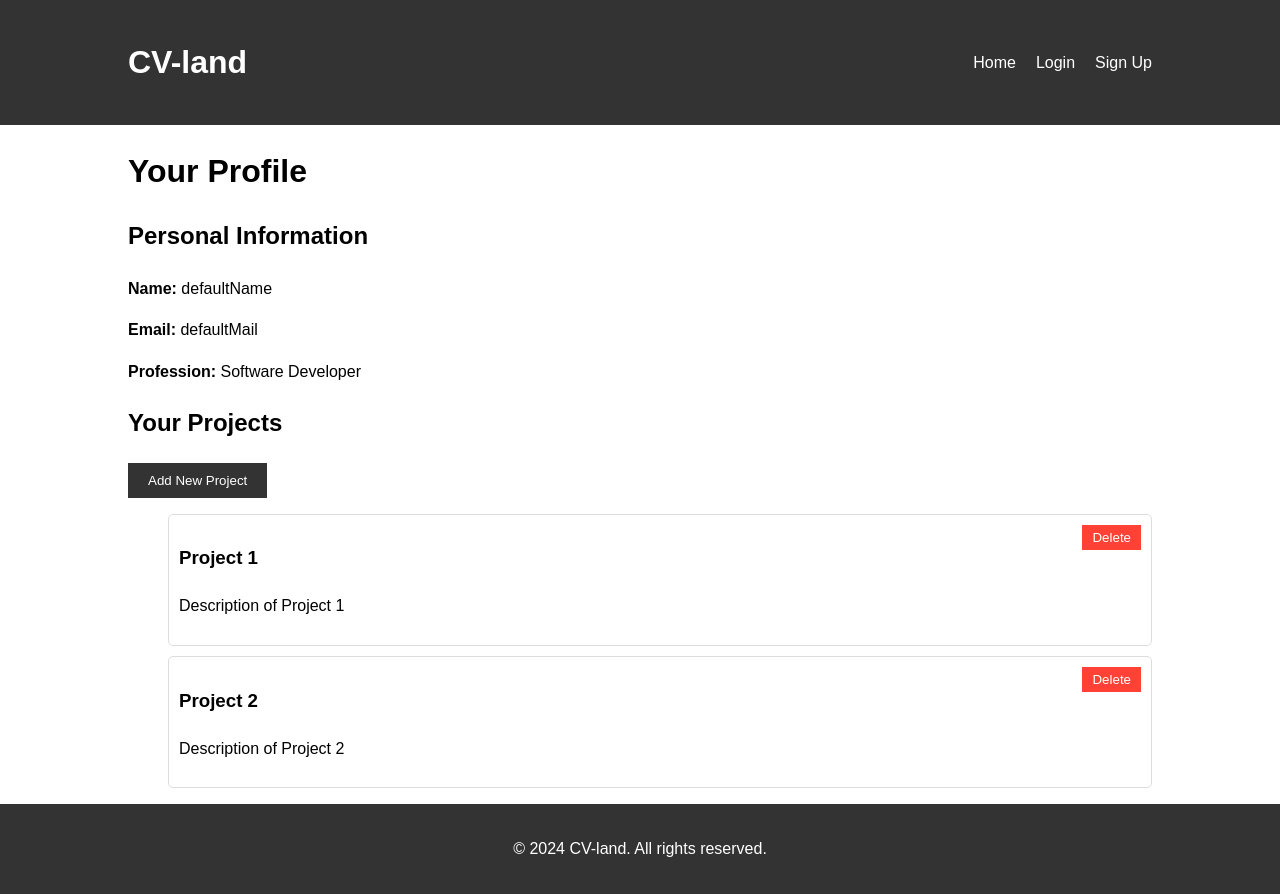
After one commit to H1ld/TP_PHP, a PHP site: page /pages/profile.php in a window 1280 px wide. The commit adds this page. Run offline with PHP 8.4, Linux system fonts and the light colour scheme.

Commit message:
created front and page routing

```diff
--- /dev/null
+++ b/app/public/pages/footer.php
@@ -0,0 +1,5 @@
+<footer>
+    <div class="container">
+        <p>&copy; 2024 CV-land. All rights reserved.</p>
+    </div>
+</footer>
--- /dev/null
+++ b/app/public/pages/header.php
@@ -0,0 +1,29 @@
+<?php
+$base_url = '/';
+?>
+
+<header>
+    <div class="container">
+
+        <h1><a href="http://127.0.0.1/index.php">CV-land</a>
+
+        <?php if (isset($_SESSION['is_admin']) &&  $_SESSION['is_admin']): ?>
+            - <?php echo $_SESSION['name']; ?>
+        <?php endif; ?>
+
+        </h1>
+
+        <nav>
+            <ul>
+                <li><a href="<?php echo $base_url; ?>index.php">Home</a></li>
+                <?php if (isset($_SESSION['is_admin']) &&  $_SESSION['is_admin']): ?>
+                    <li><a href="<?php echo $base_url; ?>pages/logout.php">Log out</a></li>
+                    <li><a href="<?php echo $base_url; ?>pages/profile.php">Profile</a></li>
+                <?php else: ?>
+                    <li><a href="<?php echo $base_url; ?>pages/login.php">Login</a></li>
+                    <li><a href="<?php echo $base_url; ?>pages/signUp.php">Sign Up</a></li>
+                <?php endif; ?>
+            </ul>
+        </nav>
+    </div>
+</header>
--- /dev/null
+++ b/app/public/pages/profile.php
@@ -0,0 +1,135 @@
+<?php
+// Sets default variable values if session is not set
+if (!isset($_SESSION['name'])) {
+    $_SESSION['name'] = "defaultName";
+    $_SESSION['email'] = "defaultMail";
+}
+
+// Modifies variable when form is sent
+if ($_SERVER["REQUEST_METHOD"] == "POST") {
+    $_SESSION['name'] = $_POST['name'];
+    $_SESSION['email'] = $_POST['email'];
+}
+?>
+
+
+<!DOCTYPE html>
+<html lang="en">
+<head>
+    <meta charset="UTF-8">
+    <meta name="viewport" content="width=device-width, initial-scale=1.0">
+    <title>CV Hub - Profile</title>
+    <link rel="stylesheet" href="../assets/styles/styles.css">
+</head>
+<body>
+    <?php include 'header.php' ?>
+
+    <main class="container">
+        <h1>Your Profile</h1>
+
+        <section>
+            <h2>Personal Information</h2>
+            <p><strong>Name:</strong> <?php echo $_SESSION['name']; ?></p>
+            <p><strong>Email:</strong> <?php echo $_SESSION['email']; ?></p>
+            <p><strong>Profession:</strong> Software Developer</p>
+        </section>
+
+        <section>
+            <h2>Your Projects</h2>
+            <button id="add-project-btn" class="btn">Add New Project</button>
+            <ul class="project-list">
+                <li class="project-item">
+                    <div class="project-content">
+                        <h3>Project 1</h3>
+                        <p>Description of Project 1</p>
+                    </div>
+                    <button class="delete-btn">Delete</button>
+                </li>
+                <li class="project-item">
+                    <div class="project-content">
+                        <h3>Project 2</h3>
+                        <p>Description of Project 2</p>
+                    </div>
+                    <button class="delete-btn">Delete</button>
+                </li>
+            </ul>
+        </section>
+    </main>
+
+    <div id="add-project-popup" class="popup">
+        <div class="popup-content">
+            <span class="close">&times;</span>
+            <h2>Add New Project</h2>
+            <form id="add-project-form">
+                <label for="project-name">Project Name:</label>
+                <input type="text" id="project-name" name="project-name" required>
+
+                <label for="project-description">Project Description:</label>
+                <textarea id="project-description" name="project-description" required></textarea>
+
+                <button type="submit" class="btn">Add Project</button>
+            </form>
+        </div>
+    </div>
+
+    <?php include 'footer.php' ?>
+
+    <script>
+        const addProjectBtn = document.getElementById('add-project-btn');
+        const addProjectPopup = document.getElementById('add-project-popup');
+        const closePopup = document.querySelector('.close');
+
+        addProjectBtn.addEventListener('click', () => {
+            addProjectPopup.style.display = 'flex';
+        });
+
+        closePopup.addEventListener('click', () => {
+            addProjectPopup.style.display = 'none';
+        });
+
+        window.addEventListener('click', (e) => {
+            if (e.target === addProjectPopup) {
+                addProjectPopup.style.display = 'none';
+            }
+        });
+
+        document.getElementById('add-project-form').addEventListener('submit', function(e) {
+            e.preventDefault();
+            const name = document.getElementById('project-name').value;
+            const description = document.getElementById('project-description').value;
+
+            const projectList = document.querySelector('.project-list');
+            const newProject = document.createElement('li');
+            newProject.className = 'project-item';
+            newProject.innerHTML = `
+                <div class="project-content">
+                    <h3>${name}</h3>
+                    <p>${description}</p>
+                </div>
+                <button class="delete-btn">Delete</button>
+            `;
+            projectList.appendChild(newProject);
+
+            // Add event listener to the new delete button
+            newProject.querySelector('.delete-btn').addEventListener('click', deleteProject);
+
+            // Clear form and close popup
+            e.target.reset();
+            addProjectPopup.style.display = 'none';
+        });
+
+        // Function to delete a project
+        function deleteProject(e) {
+            const projectItem = e.target.closest('.project-item');
+            if (projectItem) {
+                projectItem.remove();
+            }
+        }
+
+        // Add event listeners to existing delete buttons
+        document.querySelectorAll('.delete-btn').forEach(button => {
+            button.addEventListener('click', deleteProject);
+        });
+    </script>
+</body>
+</html>
```
Also changed, not shown: app/public/index.php (+30 -25 lines), app/public/pages/login.php (+14 -10 lines), app/public/pages/profilePage.php (deleted, +0 -10 lines), app/public/pages/signUp.php (added, +36 -0 lines), app/public/assets/styles/CVPage.css (deleted), app/public/assets/styles/landingPage.css (deleted), app/public/assets/styles/profilePage.css (deleted), app/public/assets/styles/projectListPage.css (deleted), app/public/assets/styles/styles.css (added).
